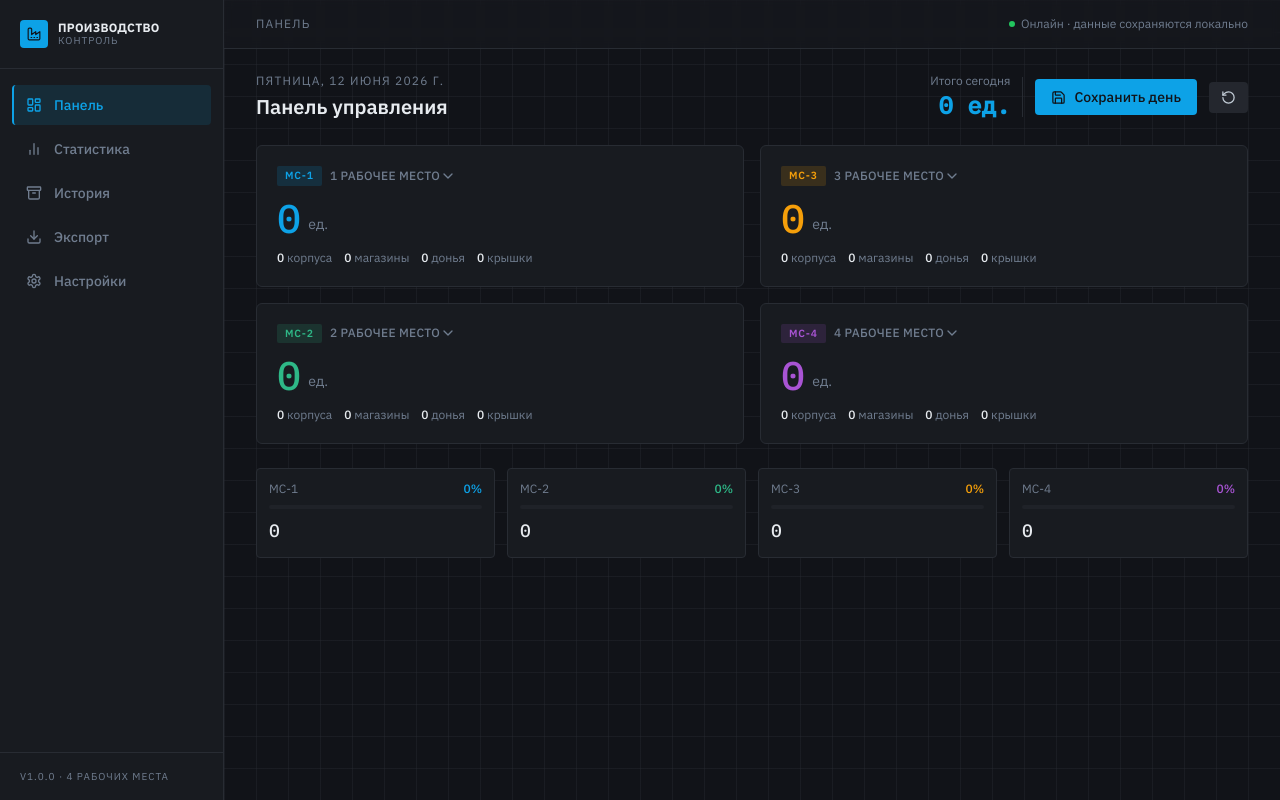
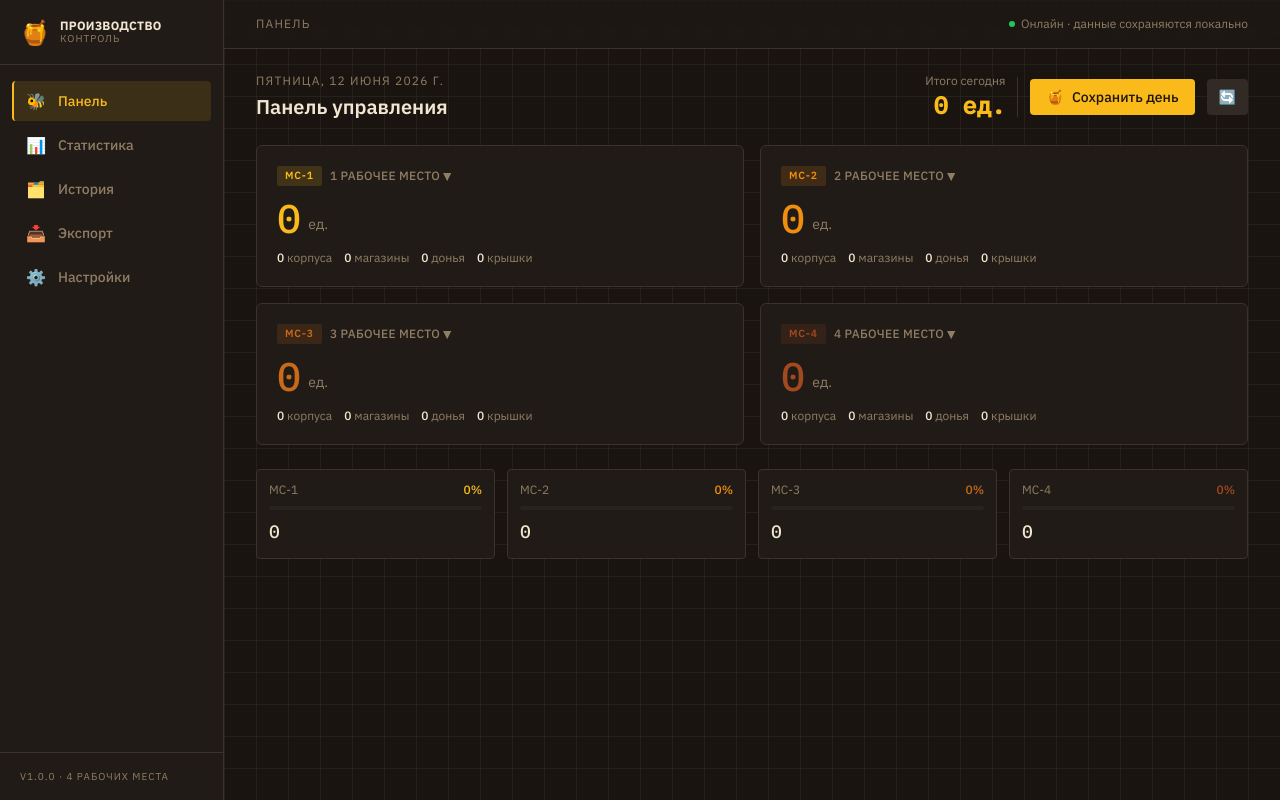
Before and after one commit to pr-poehali-dev/production-monitoring-app, a React (Vite) app: page / in a window 1280 px wide. Built offline with nearby package versions, Linux system fonts and the light colour scheme.

Commit message:
feat: пчелиная тема с коричнево-жёлтой палитрой

```diff
--- a/src/components/WorkspaceCard.tsx
+++ b/src/components/WorkspaceCard.tsx
@@ -1,6 +1,5 @@
 import { useState } from 'react';
 import { Workspace } from '@/types/production';
-import Icon from '@/components/ui/icon';
 
 interface Props {
   workspace: Workspace;
@@ -35,11 +34,9 @@ const WorkspaceCard = ({ workspace, total, onUpdateSubItem, onToggleCollapse, co
               {workspace.name}
             </span>
           </div>
-          <Icon
-            name={expanded ? 'ChevronUp' : 'ChevronDown'}
-            size={16}
-            className="text-muted-foreground group-hover:text-foreground transition-colors"
-          />
+          <span className="text-muted-foreground group-hover:text-foreground transition-colors text-sm">
+            {expanded ? '▲' : '▼'}
+          </span>
         </div>
         <div className="flex items-end gap-2">
           <span className="value-display" style={{ color: `hsl(${colorVar})` }}>
@@ -74,11 +71,7 @@ const WorkspaceCard = ({ workspace, total, onUpdateSubItem, onToggleCollapse, co
                     onClick={(e) => { e.stopPropagation(); onToggleCollapse(pi); }}
                   >
                     <div className="flex items-center gap-2">
-                      <Icon
-                        name={product.collapsed ? 'ChevronRight' : 'ChevronDown'}
-                        size={14}
-                        className="text-muted-foreground"
-                      />
+                      <span className="text-muted-foreground text-xs">{product.collapsed ? '▶' : '▼'}</span>
                       <span className="text-sm font-semibold text-foreground">{product.name}</span>
                     </div>
                     <span
@@ -97,13 +90,13 @@ const WorkspaceCard = ({ workspace, total, onUpdateSubItem, onToggleCollapse, co
                           <span className="text-xs text-muted-foreground flex-1">{sub.label}</span>
                           <div className="flex items-center gap-2">
                             <button
-                              className="w-6 h-6 rounded flex items-center justify-center bg-secondary hover:bg-border transition-colors text-foreground"
+                              className="w-6 h-6 rounded flex items-center justify-center bg-secondary hover:bg-border transition-colors text-foreground text-sm"
                               onClick={(e) => {
                                 e.stopPropagation();
                                 onUpdateSubItem(pi, si, sub.value - 1);
                               }}
                             >
-                              <Icon name="Minus" size={12} />
+                              −
                             </button>
                             <input
                               className="mono text-sm w-14 text-center bg-background border border-border rounded px-1 py-0.5 text-foreground focus:outline-none focus:border-primary"
@@ -115,13 +108,13 @@ const WorkspaceCard = ({ workspace, total, onUpdateSubItem, onToggleCollapse, co
                               }}
                             />
                             <button
-                              className="w-6 h-6 rounded flex items-center justify-center bg-secondary hover:bg-border transition-colors text-foreground"
+                              className="w-6 h-6 rounded flex items-center justify-center bg-secondary hover:bg-border transition-colors text-foreground text-sm"
                               onClick={(e) => {
                                 e.stopPropagation();
                                 onUpdateSubItem(pi, si, sub.value + 1);
                               }}
                             >
-                              <Icon name="Plus" size={12} />
+                              +
                             </button>
                           </div>
                         </div>
--- a/src/index.css
+++ b/src/index.css
@@ -4,50 +4,50 @@
 
 @layer base {
   :root {
-    --background: 220 16% 8%;
-    --foreground: 210 20% 92%;
+    --background: 25 22% 8%;
+    --foreground: 42 55% 88%;
 
-    --card: 220 14% 11%;
-    --card-foreground: 210 20% 92%;
+    --card: 25 18% 11%;
+    --card-foreground: 42 55% 88%;
 
-    --popover: 220 14% 11%;
-    --popover-foreground: 210 20% 92%;
+    --popover: 25 18% 11%;
+    --popover-foreground: 42 55% 88%;
 
-    --primary: 199 89% 48%;
-    --primary-foreground: 220 16% 8%;
+    --primary: 43 95% 54%;
+    --primary-foreground: 25 35% 8%;
 
-    --secondary: 220 12% 16%;
-    --secondary-foreground: 210 20% 80%;
+    --secondary: 25 16% 17%;
+    --secondary-foreground: 42 35% 70%;
 
-    --muted: 220 12% 14%;
-    --muted-foreground: 215 12% 50%;
+    --muted: 25 16% 14%;
+    --muted-foreground: 35 18% 48%;
 
-    --accent: 199 89% 48%;
-    --accent-foreground: 220 16% 8%;
+    --accent: 43 95% 54%;
+    --accent-foreground: 25 35% 8%;
 
     --destructive: 0 72% 51%;
-    --destructive-foreground: 210 40% 98%;
+    --destructive-foreground: 42 55% 88%;
 
-    --border: 220 12% 18%;
-    --input: 220 12% 18%;
-    --ring: 199 89% 48%;
+    --border: 25 16% 20%;
+    --input: 25 16% 20%;
+    --ring: 43 95% 54%;
 
     --radius: 0.375rem;
 
-    --sidebar-background: 220 16% 8%;
-    --sidebar-foreground: 210 20% 80%;
-    --sidebar-primary: 199 89% 48%;
-    --sidebar-primary-foreground: 220 16% 8%;
-    --sidebar-accent: 220 12% 14%;
-    --sidebar-accent-foreground: 210 20% 80%;
-    --sidebar-border: 220 12% 18%;
-    --sidebar-ring: 199 89% 48%;
+    --sidebar-background: 25 22% 7%;
+    --sidebar-foreground: 42 35% 70%;
+    --sidebar-primary: 43 95% 54%;
+    --sidebar-primary-foreground: 25 35% 8%;
+    --sidebar-accent: 25 16% 14%;
+    --sidebar-accent-foreground: 42 35% 70%;
+    --sidebar-border: 25 16% 18%;
+    --sidebar-ring: 43 95% 54%;
 
-    /* Custom */
-    --workspace-1: 199 89% 48%;
-    --workspace-2: 159 60% 45%;
-    --workspace-3: 38 92% 50%;
-    --workspace-4: 280 60% 58%;
+    /* Workspace honey palette */
+    --workspace-1: 43 95% 54%;
+    --workspace-2: 34 88% 50%;
+    --workspace-3: 28 78% 44%;
+    --workspace-4: 19 68% 38%;
   }
 }
 
--- a/src/pages/Dashboard.tsx
+++ b/src/pages/Dashboard.tsx
@@ -3,10 +3,10 @@ import WorkspaceCard from '@/components/WorkspaceCard';
 import Icon from '@/components/ui/icon';
 
 const WORKSPACE_COLORS = [
-  '199 89% 48%',
-  '159 60% 45%',
-  '38 92% 50%',
-  '280 60% 58%',
+  '43 95% 54%',
+  '34 88% 50%',
+  '28 78% 44%',
+  '19 68% 38%',
 ];
 
 const getTodayFormatted = () => {
@@ -48,21 +48,20 @@ const Dashboard = () => {
             onClick={saveDay}
             className="flex items-center gap-2 px-4 py-2 bg-primary text-primary-foreground rounded-md text-sm font-medium hover:opacity-90 transition-opacity"
           >
-            <Icon name="Save" size={15} />
+            <span>🍯</span>
             Сохранить день
           </button>
           <button
             onClick={resetDay}
             className="flex items-center gap-2 px-3 py-2 bg-secondary text-secondary-foreground rounded-md text-sm font-medium hover:bg-border transition-colors"
           >
-            <Icon name="RotateCcw" size={15} />
+            <span>🔄</span>
           </button>
         </div>
       </div>
 
-      {/* Workspace grid: 2 cols */}
+      {/* Workspace grid: WS1 top-left | WS2 top-right | WS3 bottom-left | WS4 bottom-right */}
       <div className="grid grid-cols-1 md:grid-cols-2 gap-4">
-        {/* Row 1: WS1 (top-left) | WS3 (top-right) */}
         <WorkspaceCard
           workspace={workspaces[0]}
           total={getTotalForWorkspace(workspaces[0])}
@@ -71,19 +70,18 @@ const Dashboard = () => {
           colorVar={WORKSPACE_COLORS[0]}
         />
         <WorkspaceCard
+          workspace={workspaces[1]}
+          total={getTotalForWorkspace(workspaces[1])}
+          onUpdateSubItem={(pi, si, v) => updateSubItem(2, pi, si, v)}
+          onToggleCollapse={(pi) => toggleProductCollapse(2, pi)}
+          colorVar={WORKSPACE_COLORS[1]}
+        />
+        <WorkspaceCard
           workspace={workspaces[2]}
           total={getTotalForWorkspace(workspaces[2])}
           onUpdateSubItem={(pi, si, v) => updateSubItem(3, pi, si, v)}
           onToggleCollapse={(pi) => toggleProductCollapse(3, pi)}
           colorVar={WORKSPACE_COLORS[2]}
-        />
-        {/* Row 2: WS2 (bottom-left) | WS4 (bottom-right) */}
-        <WorkspaceCard
-          workspace={workspaces[1]}
-          total={getTotalForWorkspace(workspaces[1])}
-          onUpdateSubItem={(pi, si, v) => updateSubItem(2, pi, si, v)}
-          onToggleCollapse={(pi) => toggleProductCollapse(2, pi)}
-          colorVar={WORKSPACE_COLORS[1]}
         />
         <WorkspaceCard
           workspace={workspaces[3]}
--- a/src/pages/Index.tsx
+++ b/src/pages/Index.tsx
@@ -1,18 +1,17 @@
 import { useState } from 'react';
 import { ActivePage } from '@/types/production';
-import Icon from '@/components/ui/icon';
 import Dashboard from './Dashboard';
 import Statistics from './Statistics';
 import History from './History';
 import Settings from './Settings';
 import ExportPage from './ExportPage';
 
-const NAV_ITEMS: { id: ActivePage; label: string; icon: string }[] = [
-  { id: 'dashboard', label: 'Панель', icon: 'LayoutDashboard' },
-  { id: 'statistics', label: 'Статистика', icon: 'BarChart2' },
-  { id: 'history', label: 'История', icon: 'Archive' },
-  { id: 'export', label: 'Экспорт', icon: 'Download' },
-  { id: 'settings', label: 'Настройки', icon: 'Settings' },
+const NAV_ITEMS: { id: ActivePage; label: string; emoji: string }[] = [
+  { id: 'dashboard', label: 'Панель', emoji: '🐝' },
+  { id: 'statistics', label: 'Статистика', emoji: '📊' },
+  { id: 'history', label: 'История', emoji: '🗂️' },
+  { id: 'export', label: 'Экспорт', emoji: '📥' },
+  { id: 'settings', label: 'Настройки', emoji: '⚙️' },
 ];
 
 const Index = () => {
@@ -43,9 +42,7 @@ const Index = () => {
         {/* Logo */}
         <div className="px-5 py-5 border-b border-border">
           <div className="flex items-center gap-2.5">
-            <div className="w-7 h-7 rounded bg-primary flex items-center justify-center">
-              <Icon name="Factory" size={14} className="text-primary-foreground" />
-            </div>
+            <span className="text-2xl leading-none">🍯</span>
             <div>
               <p className="text-xs font-bold text-foreground tracking-wide leading-none">ПРОИЗВОДСТВО</p>
               <p className="text-[10px] text-muted-foreground tracking-widest uppercase leading-none mt-0.5">Контроль</p>
@@ -65,7 +62,7 @@ const Index = () => {
                   : 'border-transparent text-muted-foreground hover:text-foreground'
               }`}
             >
-              <Icon name={item.icon} size={16} />
+              <span className="text-base leading-none">{item.emoji}</span>
               {item.label}
             </button>
           ))}
@@ -89,13 +86,11 @@ const Index = () => {
       <div className="flex-1 flex flex-col min-w-0">
         {/* Top bar mobile */}
         <header className="md:hidden flex items-center justify-between px-4 py-3 border-b border-border bg-card">
-          <button onClick={() => setSidebarOpen(true)} className="text-muted-foreground hover:text-foreground">
-            <Icon name="Menu" size={20} />
+          <button onClick={() => setSidebarOpen(true)} className="text-muted-foreground hover:text-foreground text-xl">
+            ☰
           </button>
           <div className="flex items-center gap-2">
-            <div className="w-5 h-5 rounded bg-primary flex items-center justify-center">
-              <Icon name="Factory" size={10} className="text-primary-foreground" />
-            </div>
+            <span className="text-lg">🍯</span>
             <span className="text-sm font-bold tracking-wide">ПРОИЗВОДСТВО</span>
           </div>
           <div className="w-8" />
--- a/src/pages/Statistics.tsx
+++ b/src/pages/Statistics.tsx
@@ -3,10 +3,10 @@ import Icon from '@/components/ui/icon';
 import { PRODUCT_NAMES } from '@/types/production';
 
 const WORKSPACE_COLORS = [
-  '199 89% 48%',
-  '159 60% 45%',
-  '38 92% 50%',
-  '280 60% 58%',
+  '43 95% 54%',
+  '34 88% 50%',
+  '28 78% 44%',
+  '19 68% 38%',
 ];
 
 const Statistics = () => {
```
